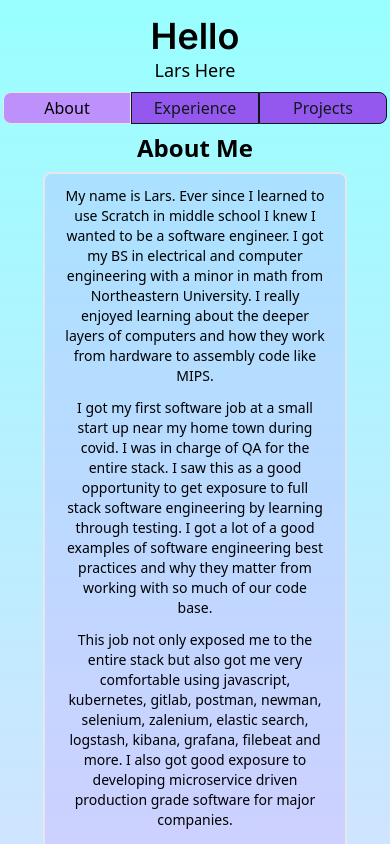
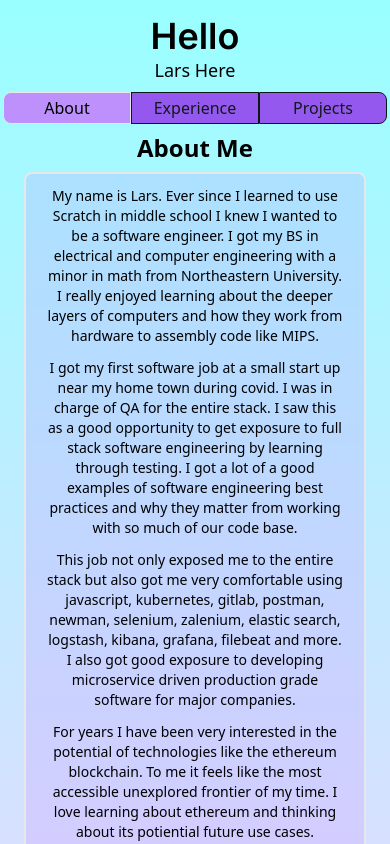
Before and after one commit to LarryFisherLabs/personal-site, a Next.js app: page / in a window 390 px wide. Shown: the top 844 px of the page. Built offline with nearby package versions, Linux system fonts and the light colour scheme.

Commit message:
Adjust mobile section width

```diff
--- a/src/components/tailwind/SectionContainer.js
+++ b/src/components/tailwind/SectionContainer.js
@@ -1,6 +1,6 @@
 export default function SectionContainer({children}) {
     return (
-        <div className='text-sm lg:text-base px-5 py-2 rounded-lg bg-purple-400/20 border-2 m-2 text-center lg:px-11 lg:py-3 max-w-[19rem] lg:max-w-[47rem]'>
+        <div className='text-sm lg:text-base px-5 py-2 rounded-lg bg-purple-400/20 border-2 m-2 text-center lg:px-11 lg:py-3 max-w-[21.5rem] lg:max-w-[47rem]'>
             {children}
         </div>
     )
```
